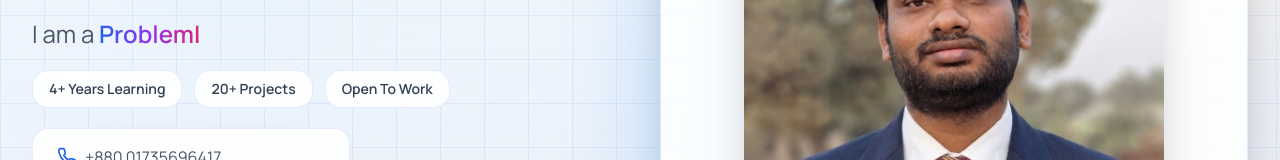
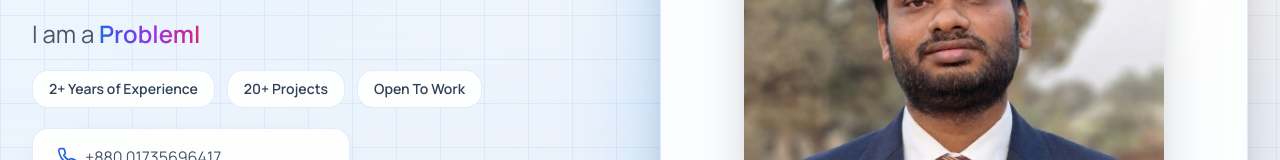
Before and after one commit to mahadihasandev/portfolio, a React (Vite) app: page / in a window 1280 px wide. Shown: the part 293-453 px from the top of the page. Built offline with nearby package versions, Linux system fonts and the light colour scheme; no server answers; a web font is replaced by a local one.

Commit message:
fixed hero text with appopiate language

```diff
--- a/src/components/Hero.tsx
+++ b/src/components/Hero.tsx
@@ -41,7 +41,7 @@ export function Hero() {
             </div>
 
             <div className="flex flex-wrap justify-center md:justify-start gap-3">
-              {['4+ Years Learning', '20+ Projects', 'Open To Work'].map((item) => (
+              {['2+ Years of Experience', '20+ Projects', 'Open To Work'].map((item) => (
                 <span key={item} className="soft-card px-4 py-2 text-sm font-semibold text-slate-700 dark:text-slate-200">
                   {item}
                 </span>
```
